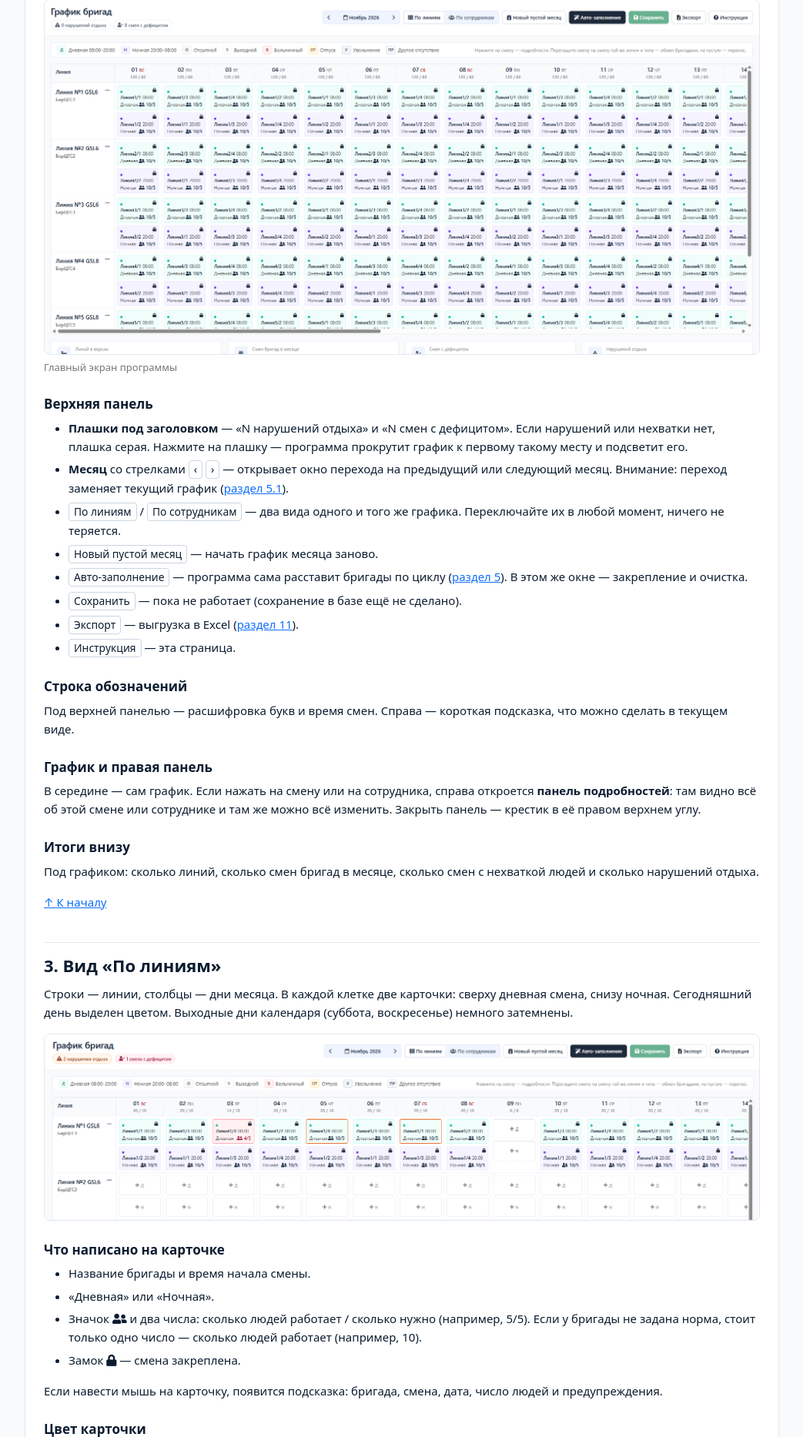
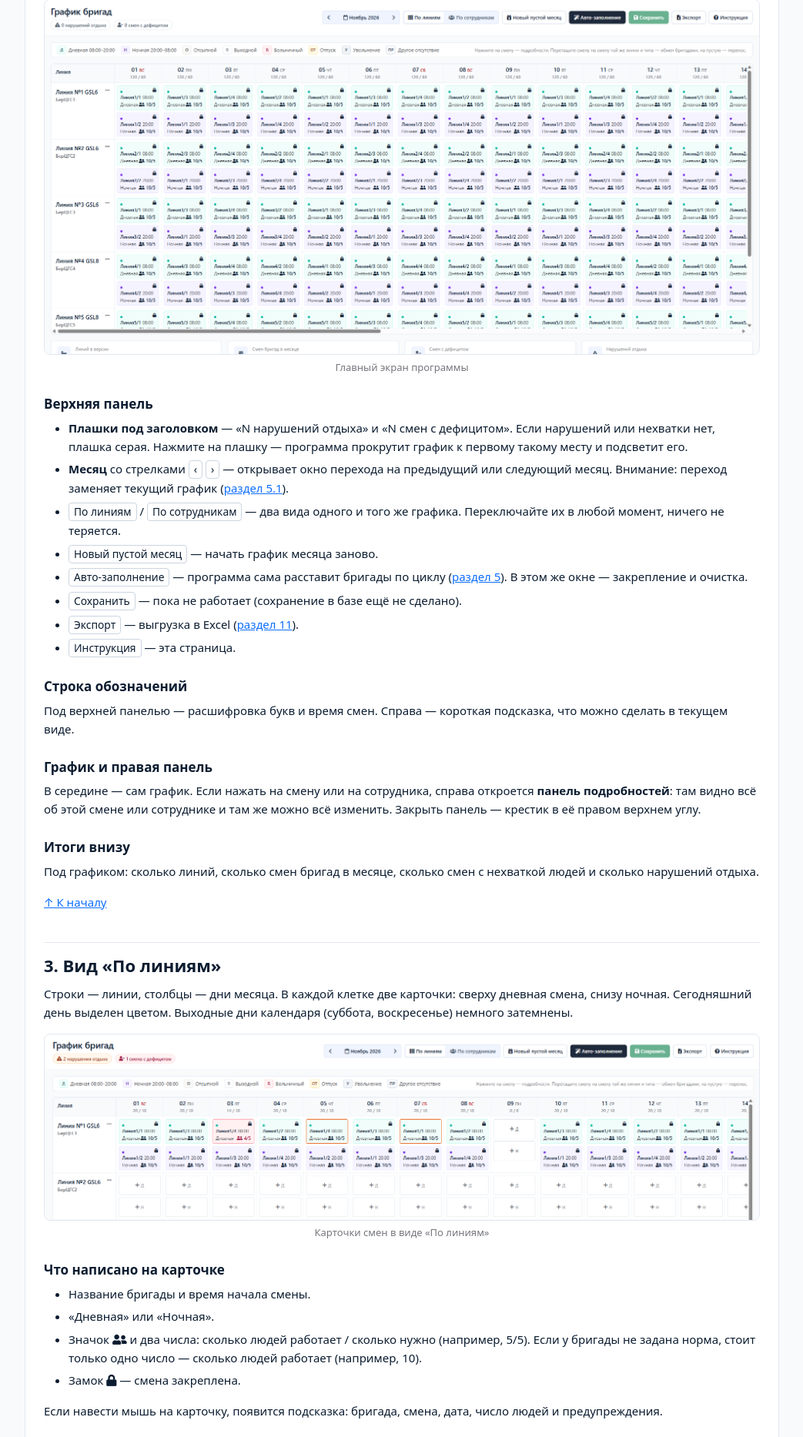
Before and after one commit to NogameNo-life/employee-scheduling, a Spring Boot app: page /instruction.html in a window 1280 px wide. Shown: the part 2083-3950 px from the top of the page at 77% size, without its empty margins (118-1161 px from the left). Run offline with Spring Boot 4, Linux system fonts and the light colour scheme; some of the project's set-up classes (security, data sources, template engines, error pages and the like) are left out, and stand-ins take their place; some libraries are stand-ins or nearby versions.

Commit message:
fix : invisible image

```diff
--- a/src/main/resources/static/instruction.html
+++ b/src/main/resources/static/instruction.html
@@ -43,7 +43,7 @@
     .shot img { max-width: 100%; border: 1px solid var(--c-border); border-radius: var(--r-lg); }
     .shot-placeholder { border: 2px dashed var(--c-border-input); border-radius: var(--r-lg); padding: 1.5rem;
       text-align: center; color: var(--c-text-subtle); background: var(--c-canvas); font-size: 14px; }
-    .shot figcaption { font-size: 13px; color: var(--c-text-subtle); margin-top: 0.35rem; }
+    .shot figcaption { text-align: center; font-size: 13px; color: var(--c-text-subtle); margin-top: 0.35rem; }
 
     .codes-table td, .codes-table th { vertical-align: middle; font-size: 15px; }
     .codes-table td:first-child { width: 64px; text-align: center; }
@@ -202,7 +202,7 @@
     <h2 id="screen">2. Как устроен экран</h2>
 
     <figure class="shot">
-      <img src="/img/instruction/start_window.png" alt="что на картинке">
+      <img src="/img/instruction/start_window.png" alt="Главный экран программы">
       <figcaption>Главный экран программы</figcaption>
     </figure>
 
@@ -247,6 +247,7 @@
 
     <figure class="shot">
       <img src="/img/instruction/crews_by_type.png" alt="Карточки смен в виде «По линиям»">
+       <figcaption>Карточки смен в виде «По линиям»</figcaption>
     </figure>
 
     <h3>Что написано на карточке</h3>
@@ -298,7 +299,7 @@
       <span class="code code-off">В</span>, <span class="code code-sick">Б</span> и т. д.).</p>
 
     <figure class="shot">
-      <img src="/img/instruction/by_employee_view.png" alt="что на картинке">
+      <img src="/img/instruction/by_employee_view.png" alt="Вид «По сотрудникам»">
       <figcaption>Вид «По сотрудникам»</figcaption>
     </figure>
 
```
Also changed, not shown: src/main/resources/static/img/instruction/period_already_filled.png (added).
